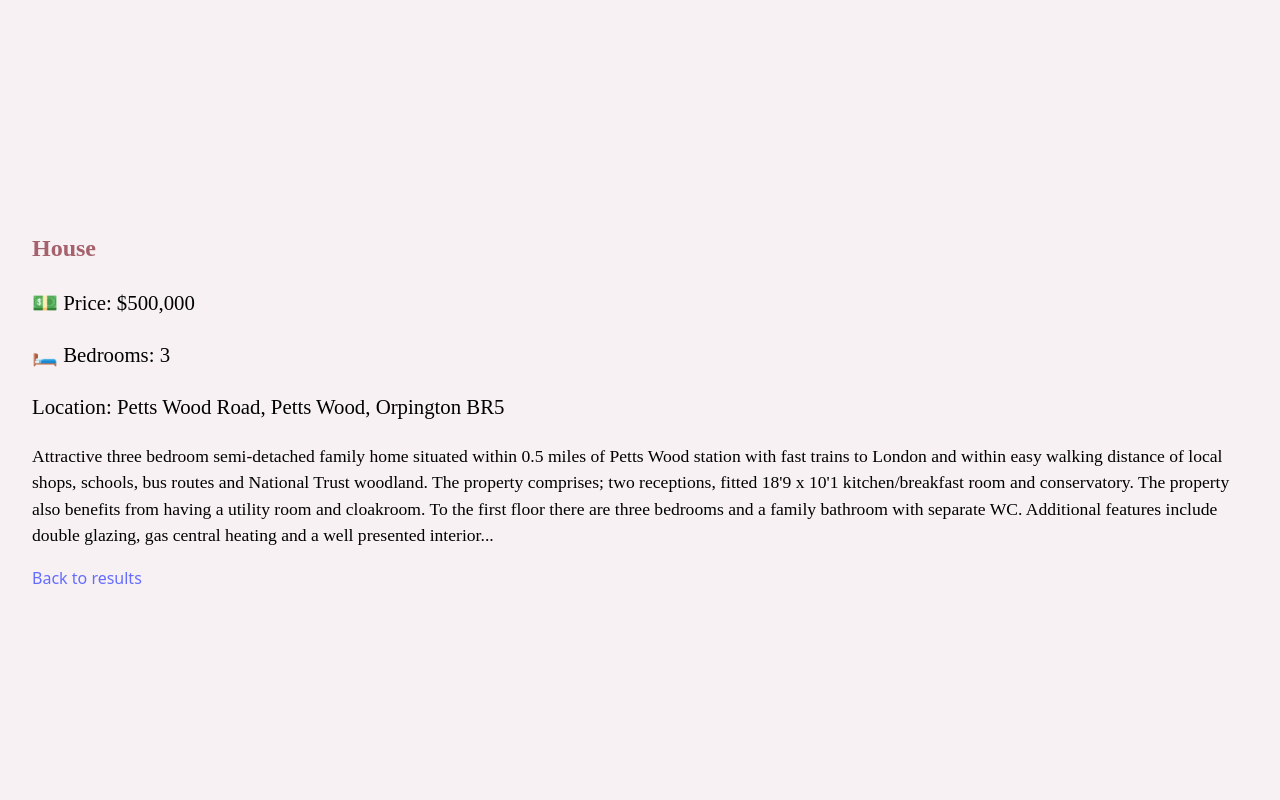
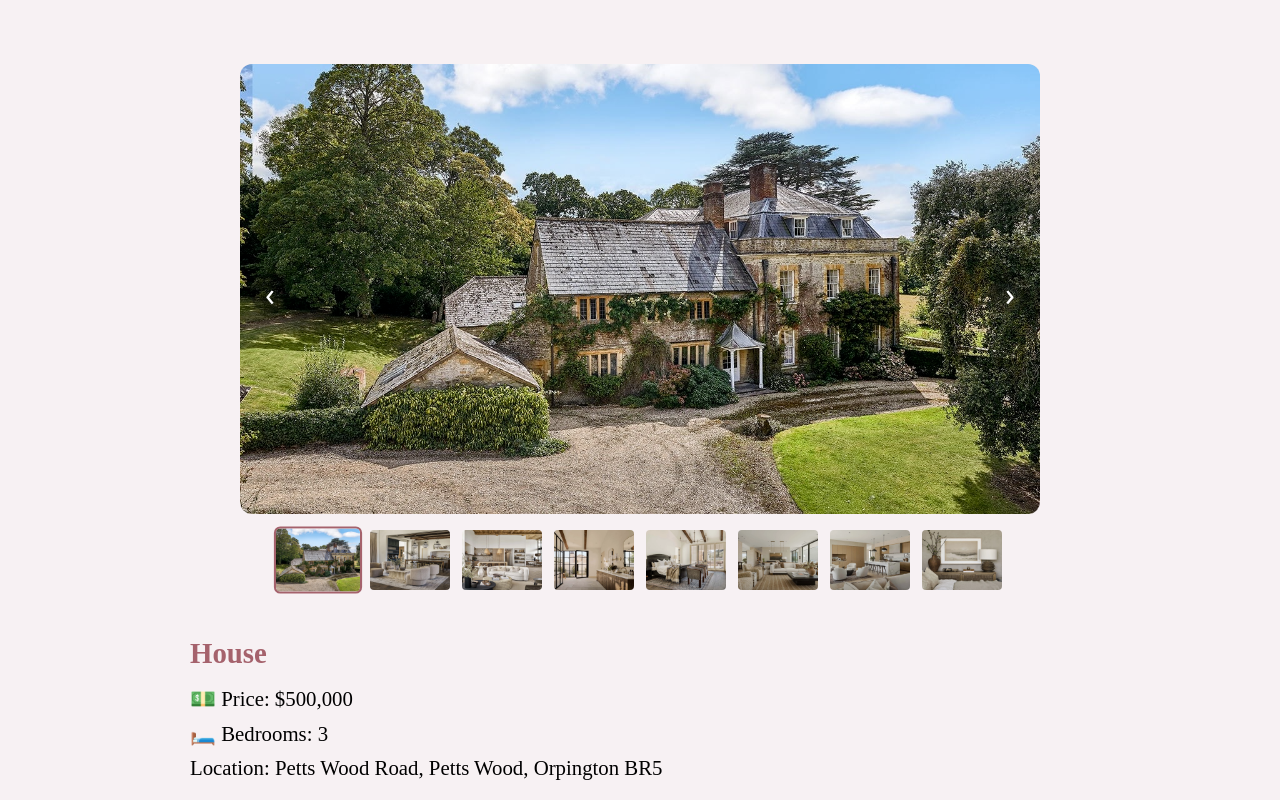
Before and after one commit to MthukaFernando/Adv.ClientSide-final-coursework, a React (Vite) app in the folder property-app/: page /#/property/prop1 in a window 1280 px wide. Shown: the top 800 px of the page. Built offline with nearby package versions, Linux system fonts and the light colour scheme.

Commit message:
added the main image, thumbnail bar and arrow buttons for scrolling

```diff
--- a/property-app/public/properties.json
+++ b/property-app/public/properties.json
@@ -9,6 +9,14 @@
 			"description":"Attractive three bedroom semi-detached family home situated within 0.5 miles of Petts Wood station with fast trains to London and within easy walking distance of local shops, schools, bus routes and National Trust woodland. The property comprises; two receptions, fitted 18'9 x 10'1 kitchen/breakfast room and conservatory. The property also benefits from having a utility room and cloakroom. To the first floor there are three bedrooms and a family bathroom with separate WC. Additional features include double glazing, gas central heating and a well presented interior...",
 			"location":"Petts Wood Road, Petts Wood, Orpington BR5",
 			"picture":"images/prop1pic1small.png",
+            "images":["images/prop1pic1small.png",
+                    "images/prop1pic2small.png",
+                    "images/prop1pic3small.png",
+                    "images/prop1pic4small.png",
+                    "images/prop1pic5small.png",
+                    "images/prop1pic6small.png",
+                    "images/prop1pic7small.png",
+                    "images/prop1pic8small.png"],
 			"url":"properties/prop1.html",
             "added": {
                 "month":"October",
--- a/property-app/src/App.css
+++ b/property-app/src/App.css
@@ -1,3 +1,4 @@
+/* === General Body and App Styling === */
 body {
   background-color: #f7f1f3;
 }
@@ -17,27 +18,25 @@ body {
   padding: 0;
 }
 
+/* Filters and Search Button (App Page) */
 .filters {
   display: grid;
   grid-template-columns: repeat(4, 1fr);
   gap: 1rem;
   padding: 1rem;
   max-width: 1200px;
-  margin: 2rem auto;
+  margin: 4rem auto 10rem auto;
   border-radius: 16px;
   box-sizing: border-box;
   background: linear-gradient(to right, #e6cec0, #c9959a);
   border: 1px solid #a5626c;
-  margin-top: 4rem;
-  margin-bottom: 10rem;
+  transition: transform 0.2s ease, box-shadow 0.2s ease;
 }
 
 .filters:hover {
-  transform: scale(1.02); /* subtle hover effect */
+  transform: scale(1.02);
   box-shadow: 0 4px 12px rgba(0,0,0,0.1);
 }
-
-
 
 .filters input, .filters select {
   width: 100%;
@@ -45,15 +44,7 @@ body {
   box-sizing: border-box;
   border-radius: 8px;
   border: 1px solid #ccc;
-  box-sizing: border-box;
   background-color: white;
-  color: black;
-}
-.filters select {
-  color: black;
-}
-
-.filters input[type="date"] {
   color: black;
 }
 
@@ -61,8 +52,6 @@ body {
   color: black;
   opacity: 1;
 }
-
-
 
 .search-btn {
   grid-column: 1 / -1;
@@ -75,7 +64,6 @@ body {
 }
 
 .search-btn:hover {
-
   background-color: #dbc9ae;
   border: 1px solid #a5948a;
 }
@@ -86,15 +74,15 @@ body {
   margin-bottom: 3rem;
   font-size: 1.5rem;
   font-weight: 1000;
-  color: #333;
   font-family: cursive;
   color: #6a5555;
 }
 
+/* Results / Property Cards */
 .results {
   display: grid;
   grid-template-columns: repeat(3, 1fr);
-  gap :1.5rem;
+  gap: 1.5rem;
   max-width: 1200px;
   margin: 2rem auto;
   padding: 0 1rem;
@@ -106,10 +94,9 @@ body {
   border: 1px solid #9c7d7d;
   border-radius: 12px;
   overflow: hidden;
-  background-color: #ffff;
+  background-color: #fff;
   box-shadow: 0 4px 10px rgba(0, 0, 0, 0.1);
   transition: transform 0.2s ease, box-shadow 0.2s ease;
-
 }
 
 .property-card:hover {
@@ -127,7 +114,6 @@ body {
   padding: 1rem;
   display: flex;
   flex-direction: column;
-
 }
 
 .property-heading {
@@ -167,23 +153,93 @@ body {
   background-color: #c9959a;
 }
 
-/*The CSS for the PropertyPage starts here */
+/* === PropertyPage Specific Styling === */
+.property-page {
+  max-width: 900px;
+  margin: 0 auto 5rem auto;
+  padding: 2rem 1rem;
+}
+
+.main-image-container {
+  position: relative;
+  margin-bottom: 1rem;
+  overflow: hidden;
+}
+
+.main-image {
+  width: 100%;
+  border-radius: 12px;
+}
+
+/* Arrow buttons on main image */
+.left-arrow,
+.right-arrow {
+  position: absolute;
+  top: 50%;
+  transform: translateY(-50%);
+  font-size: 4rem; /* bigger arrows */
+  background: none; /* remove oval background */
+  color: #c9959a;  /* arrow color */
+  border: none;
+  cursor: pointer;
+  user-select: none;
+  padding: 0; /* remove extra space */
+}
+
+.left-arrow { left: 10px; }
+.right-arrow { right: 10px; }
+
+
+/* Thumbnail bar under main image */
+.thumbnail-bar {
+  display: flex;
+  justify-content: center;
+  gap: 0.5rem;
+  overflow-x: auto;
+  padding: 0.5rem 0;
+  margin-bottom: 2rem;
+}
+
+.thumbnail-bar img {
+  width: 80px;
+  height: 60px;
+  object-fit: cover;
+  border: 2px solid transparent;
+  border-radius: 6px;
+  cursor: pointer;
+  transition: transform 0.2s ease, border-color 0.2s ease;
+}
+
+.thumbnail-bar img:hover {
+  transform: scale(1.05);
+}
+
+.thumbnail-bar img.active {
+  border-color: #a5626c;
+  transform: scale(1.05);
+}
+
+/* Property info */
 .type {
   color: #a5626c;
   font-family: 'Times New Roman', Times, serif;
   font-weight: bold;
+  margin-bottom: 0.5rem;
+  font-size: 1.8rem;
 }
 
 .details {
   color: black;
   font-family: 'Times New Roman', Times, serif;
   font-size: 1.3rem;
+  margin: 0.2rem 0;
 }
 
 .description {
   color: black;
   font-family: 'Times New Roman', Times, serif;
   font-size: 1.1rem;
+  margin-top: 1rem;
 }
 
 #root {
--- a/property-app/src/PropertyPage.jsx
+++ b/property-app/src/PropertyPage.jsx
@@ -5,26 +5,108 @@ import "./App.css";
 function PropertyPage() {
   const { id } = useParams();
   const [property, setProperty] = useState(null);
+  const [selectedIndex, setSelectedIndex] = useState(0); // track which image is main
 
+  // Load property data from JSON
   useEffect(() => {
     fetch("/properties.json")
       .then((res) => res.json())
       .then((data) => {
         const found = data.properties.find((p) => p.id === id);
         setProperty(found);
+        setSelectedIndex(0); // start with first image
       })
       .catch((err) => console.error("Error loading JSON:", err));
   }, [id]);
 
   if (!property) return <p>Loading property...</p>;
 
+  // Handle previous image
+  const prevImage = () => {
+    setSelectedIndex((prevIndex) =>
+      prevIndex === 0 ? property.images.length - 1 : prevIndex - 1
+    );
+  };
+
+  // Handle next image
+  const nextImage = () => {
+    setSelectedIndex((prevIndex) =>
+      prevIndex === property.images.length - 1 ? 0 : prevIndex + 1
+    );
+  };
+
   return (
     <div className="property-page">
+      {/* Main image with arrows */}
+      <div className="main-image-container" style={{ position: "relative", maxWidth: "800px", margin: "0 auto" }}>
+        <img
+          src={property.images[selectedIndex]}
+          alt="Main property"
+          className="main-image"
+          style={{ width: "100%", borderRadius: "12px" }}
+        />
+        <button
+          onClick={prevImage}
+          className="left-arrow"
+          style={{
+            position: "absolute",
+            top: "50%",
+            left: "10px",
+            transform: "translateY(-50%)",
+            fontSize: "2rem",
+            background: "rgba(0,0,0,0.3)",
+            color: "white",
+            border: "none",
+            borderRadius: "50%",
+            cursor: "pointer",
+            width: "40px",
+            height: "40px",
+          }}
+        >
+          ‹
+        </button>
+        <button
+          onClick={nextImage}
+          className="right-arrow"
+          style={{
+            position: "absolute",
+            top: "50%",
+            right: "10px",
+            transform: "translateY(-50%)",
+            fontSize: "2rem",
+            background: "rgba(0,0,0,0.3)",
+            color: "white",
+            border: "none",
+            borderRadius: "50%",
+            cursor: "pointer",
+            width: "40px",
+            height: "40px",
+          }}
+        >
+          ›
+        </button>
+      </div>
+
+      {/* Thumbnail bar */}
+      <div className="thumbnail-bar">
+        {property.images.map((img, index) => (
+          <img
+            key={index}
+            src={img}
+            alt={`Thumbnail ${index + 1}`}
+            className={index === selectedIndex ? "active" : ""}
+            onClick={() => setSelectedIndex(index)}
+          />
+        ))}
+      </div>
+
+      {/* Property details */}
       <h2 className="type">{property.type}</h2>
       <p className="details">💵 Price: ${Number(property.price).toLocaleString()}</p>
       <p className="details">🛏️ Bedrooms: {property.bedrooms}</p>
       <p className="details">Location: {property.location}</p>
       <p className="description">{property.description}</p>
+
       <Link to="/">Back to results</Link>
     </div>
   );
```
Also changed, not shown: property-app/public/images/prop1pic7small.png (renamed from property-app/public/images/prop1pic7small copy.png), property-app/public/images/prop1pic8small.png (renamed from property-app/public/images/prop1pic8small copy.png).
